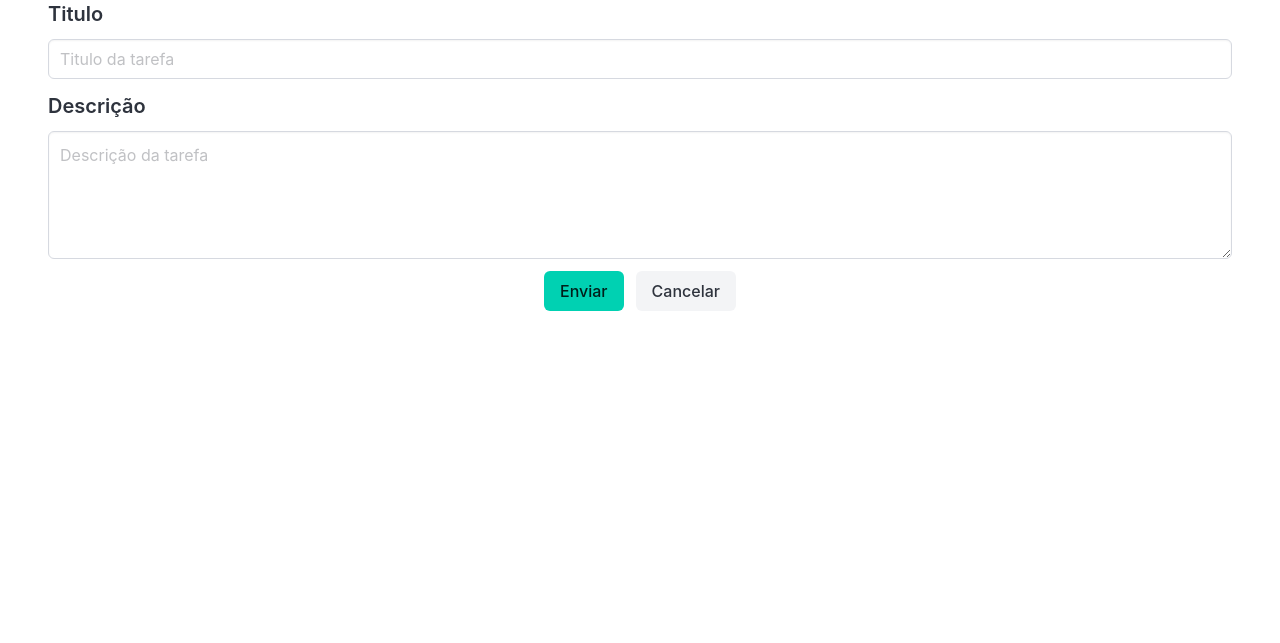
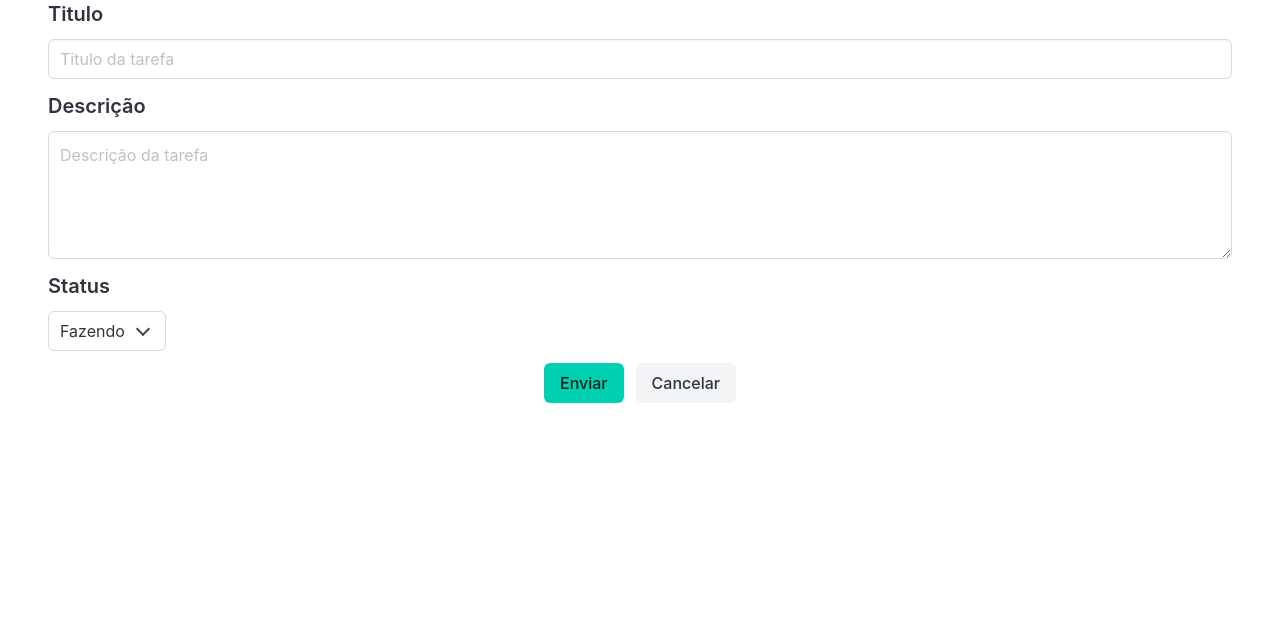
Before and after one commit to Alexandre-Michael/Lista-de-tarefas, a Django app: template app/templates/editar-tarefa.html in a window 1280 px wide. Shown: the part 175-818 px from the top of the page. Run offline with Django 5.2, Linux system fonts and the light colour scheme; the template is opened without the code that fills it, so the values that code supplies are empty.

Commit message:
➕ Status selector added
status selector added in edit page

```diff
--- a/app/templates/editar-tarefa.html
+++ b/app/templates/editar-tarefa.html
@@ -5,12 +5,10 @@
 {% block content %}
 <section class="section">
     <h1 class="title is-2 title-center">Editando "{{tarefa.title}}"</h1>
-
     {% if erro %}
     <div class="notification is-danger">
         {{ erro }}
     </div>
-
     {% endif %}
     <form method="post">
         {% csrf_token %}
@@ -27,12 +25,26 @@
                     name="descricao">{{tarefa.description}}</textarea>
             </div>
         </div>
+        <div class="field">
+            <label class="label is-medium">Status</label>
+            <div class="select is-text">
+                <div class="control">
+                    <select name="status">
+                        <option value="Fazendo" {% if tarefa.done == 'Fazendo' %} selected {% endif %}>Fazendo
+                        </option>
+                        <option value="Feito" {% if tarefa.done == 'Feito' %} selected {% endif %}>Feito</option>
+                    </select>
+                </div>
+            </div>
+        </div>
         <div class="field is-grouped is-grouped-centered">
             <div class="control">
                 <button type="submit" class="button is-primary">Enviar</button>
             </div>
             <div class="control">
-                <button class="button is-light">Cancelar</button>
+                <a href="{% url 'editar-tarefa' tarefa.id %}">
+                    <button type="button" class="button is-light">Cancelar</button>
+                </a>
             </div>
         </div>
     </form>
```
